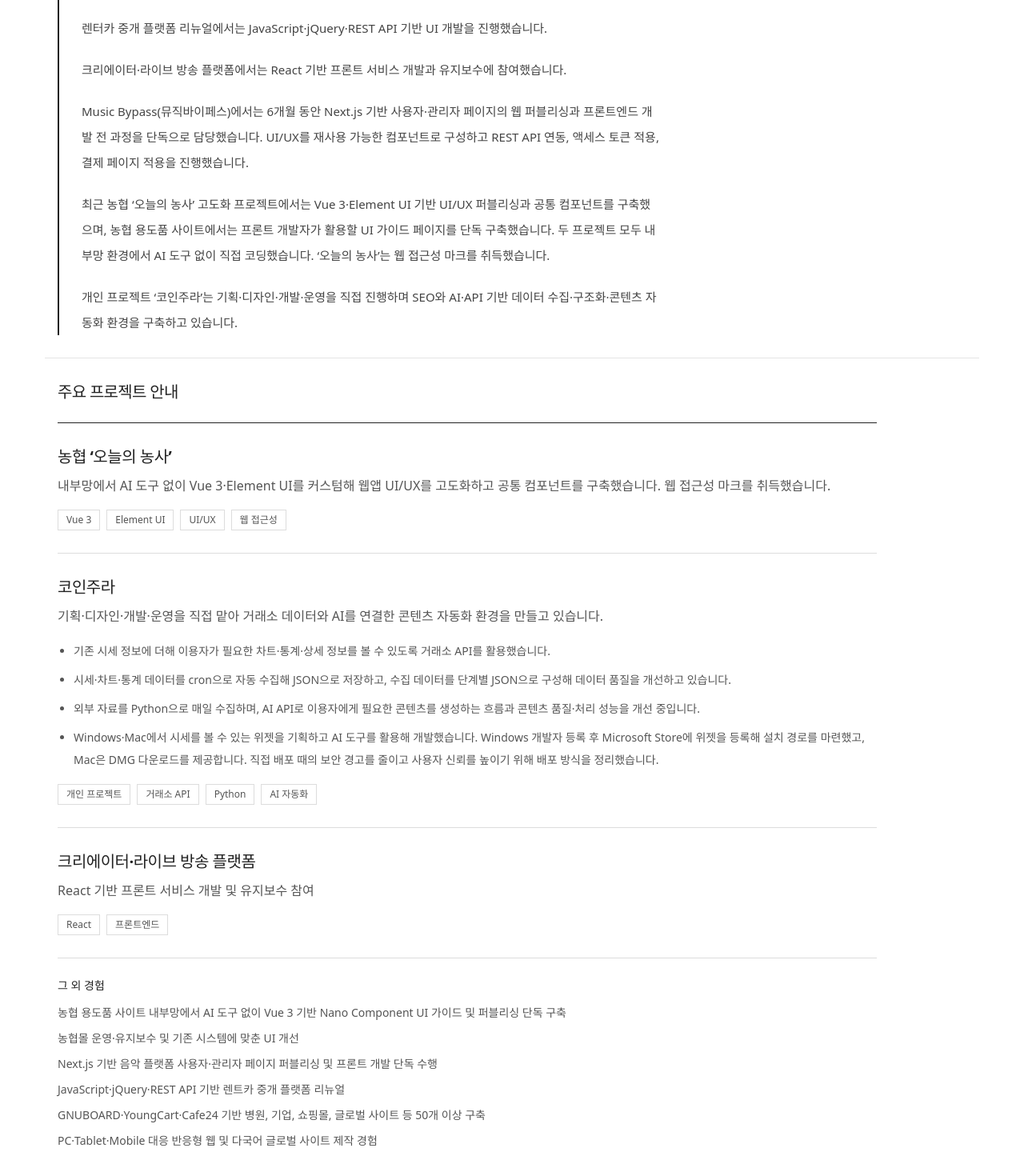
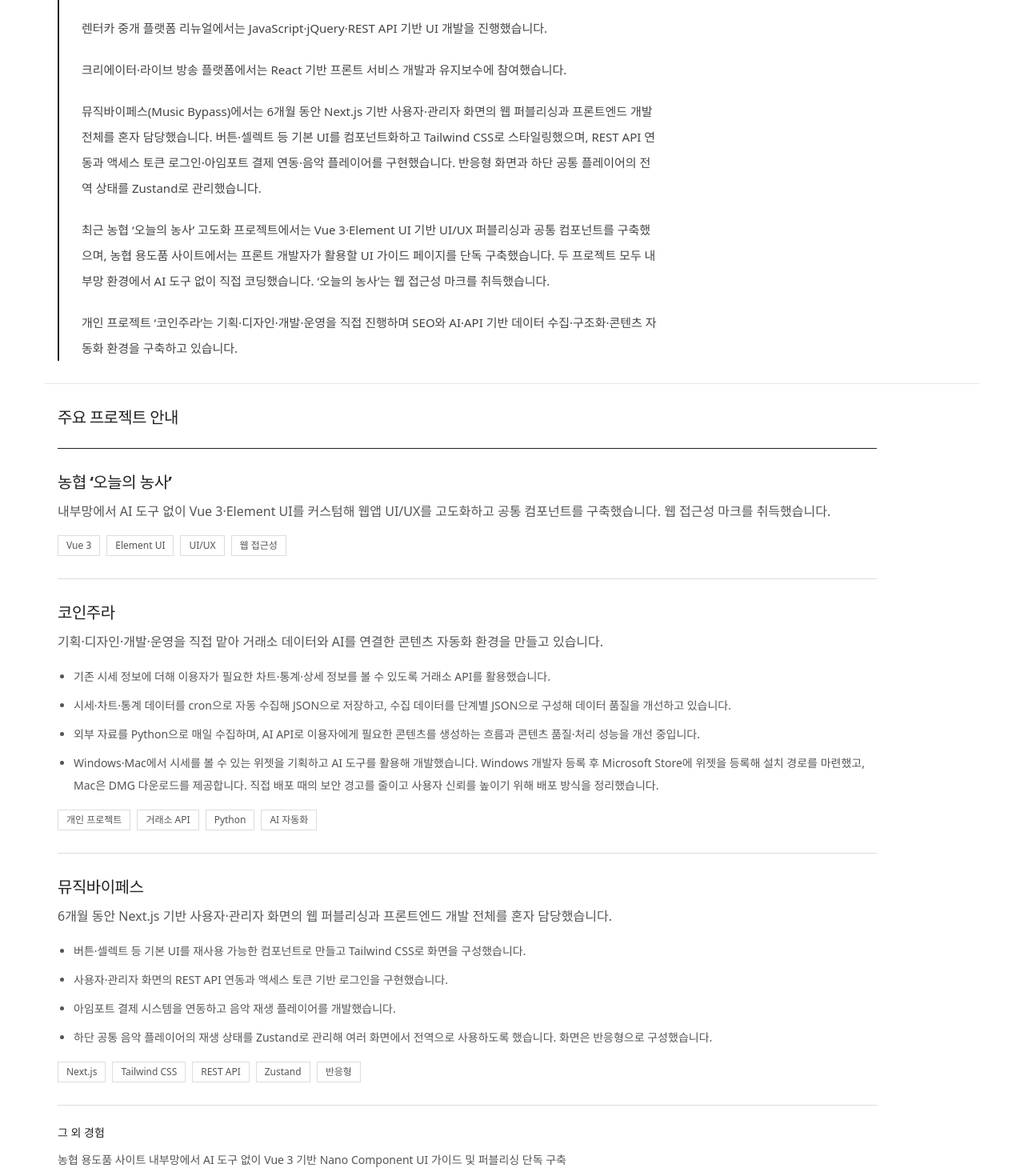
Before and after one commit to gaengkun/portfolio, a React (Vite) app: page / in a window 1280 px wide. Shown: the part 1220-2690 px from the top of the page at 80% size. Built offline with nearby package versions, Linux system fonts and the light colour scheme; the HTML template or start-up script is replaced by a standard one.

Commit message:
Feature Music Bypass frontend work

```diff
--- a/src/content.ts
+++ b/src/content.ts
@@ -43,7 +43,7 @@
         body: [
           '렌터카 중개 플랫폼 리뉴얼에서는 JavaScript·jQuery·REST API 기반 UI 개발을 진행했습니다.',
           '크리에이터·라이브 방송 플랫폼에서는 React 기반 프론트 서비스 개발과 유지보수에 참여했습니다.',
-          'Music Bypass(뮤직바이페스)에서는 6개월 동안 Next.js 기반 사용자·관리자 페이지의 웹 퍼블리싱과 프론트엔드 개발 전 과정을 단독으로 담당했습니다. UI/UX를 재사용 가능한 컴포넌트로 구성하고 REST API 연동, 액세스 토큰 적용, 결제 페이지 적용을 진행했습니다.',
+          '뮤직바이페스(Music Bypass)에서는 6개월 동안 Next.js 기반 사용자·관리자 화면의 웹 퍼블리싱과 프론트엔드 개발 전체를 혼자 담당했습니다. 버튼·셀렉트 등 기본 UI를 컴포넌트화하고 Tailwind CSS로 스타일링했으며, REST API 연동과 액세스 토큰 로그인·아임포트 결제 연동·음악 플레이어를 구현했습니다. 반응형 화면과 하단 공통 플레이어의 전역 상태를 Zustand로 관리했습니다.',
           '최근 농협 ‘오늘의 농사’ 고도화 프로젝트에서는 Vue 3·Element UI 기반 UI/UX 퍼블리싱과 공통 컴포넌트를 구축했으며, 농협 용도품 사이트에서는 프론트 개발자가 활용할 UI 가이드 페이지를 단독 구축했습니다. 두 프로젝트 모두 내부망 환경에서 AI 도구 없이 직접 코딩했습니다. ‘오늘의 농사’는 웹 접근성 마크를 취득했습니다.',
           '개인 프로젝트 ‘코인주라’는 기획·디자인·개발·운영을 직접 진행하며 SEO와 AI·API 기반 데이터 수집·구조화·콘텐츠 자동화 환경을 구축하고 있습니다.',
         ],
@@ -65,12 +65,22 @@
               'Windows·Mac에서 시세를 볼 수 있는 위젯을 기획하고 AI 도구를 활용해 개발했습니다. Windows 개발자 등록 후 Microsoft Store에 위젯을 등록해 설치 경로를 마련했고, Mac은 DMG 다운로드를 제공합니다. 직접 배포 때의 보안 경고를 줄이고 사용자 신뢰를 높이기 위해 배포 방식을 정리했습니다.',
             ],
           },
-          { title: '크리에이터·라이브 방송 플랫폼', description: 'React 기반 프론트 서비스 개발 및 유지보수 참여', tags: ['React', '프론트엔드'] },
+          {
+            title: '뮤직바이페스',
+            description: '6개월 동안 Next.js 기반 사용자·관리자 화면의 웹 퍼블리싱과 프론트엔드 개발 전체를 혼자 담당했습니다.',
+            tags: ['Next.js', 'Tailwind CSS', 'REST API', 'Zustand', '반응형'],
+            details: [
+              '버튼·셀렉트 등 기본 UI를 재사용 가능한 컴포넌트로 만들고 Tailwind CSS로 화면을 구성했습니다.',
+              '사용자·관리자 화면의 REST API 연동과 액세스 토큰 기반 로그인을 구현했습니다.',
+              '아임포트 결제 시스템을 연동하고 음악 재생 플레이어를 개발했습니다.',
+              '하단 공통 음악 플레이어의 재생 상태를 Zustand로 관리해 여러 화면에서 전역으로 사용하도록 했습니다. 화면은 반응형으로 구성했습니다.',
+            ],
+          },
         ],
         highlights: [
           '농협 용도품 사이트 내부망에서 AI 도구 없이 Vue 3 기반 Nano Component UI 가이드 및 퍼블리싱 단독 구축',
           '농협몰 운영·유지보수 및 기존 시스템에 맞춘 UI 개선',
-          'Next.js 기반 음악 플랫폼 사용자·관리자 페이지 퍼블리싱 및 프론트 개발 단독 수행',
+          'React 기반 크리에이터·라이브 방송 플랫폼 개발 및 유지보수 참여',
           'JavaScript·jQuery·REST API 기반 렌트카 중개 플랫폼 리뉴얼',
           'GNUBOARD·YoungCart·Cafe24 기반 병원, 기업, 쇼핑몰, 글로벌 사이트 등 50개 이상 구축',
           'PC·Tablet·Mobile 대응 반응형 웹 및 다국어 글로벌 사이트 제작 경험',
```
